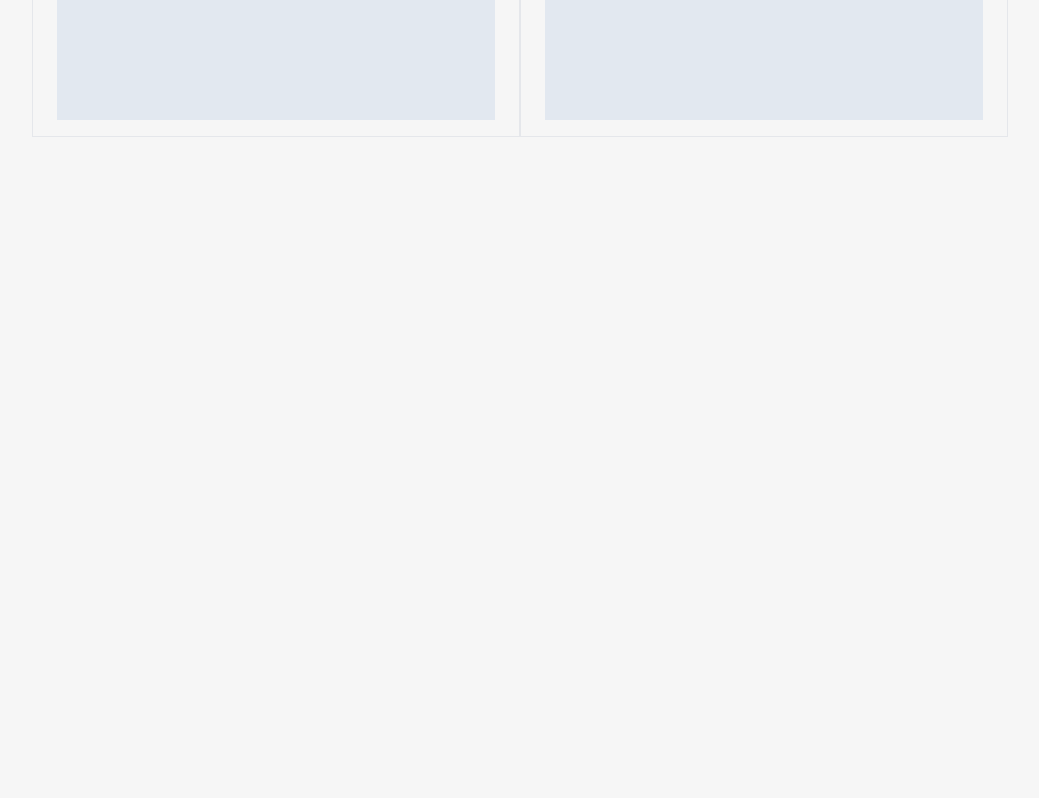
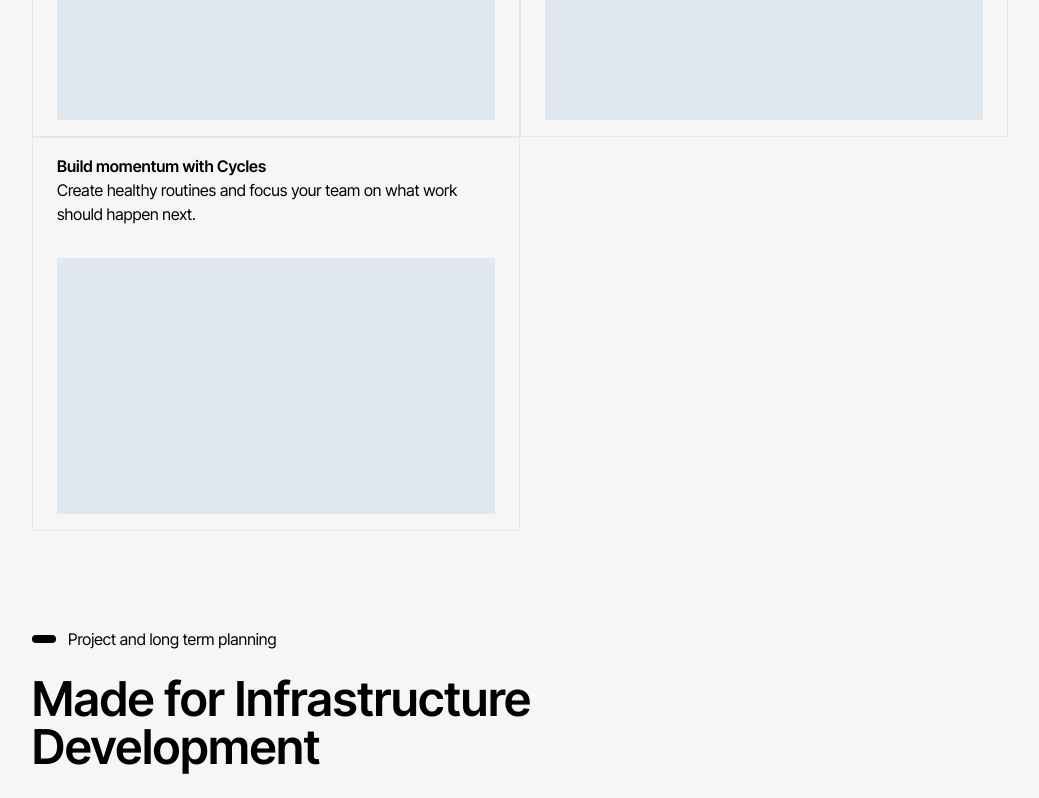
Before and after one commit to byfolarin/didactic-waffle, a React (Vite) app in the folder waffles-tailwind/: page / in a window 1280 px wide. Shown: the part 2720-3518 px from the top of the page, without its empty margins (120-1159 px from the left). Before the commit the page ends 2881 px from the top, so only its background shows below. Built offline with nearby package versions, Linux system fonts and the light colour scheme.

Commit message:
grid-col

```diff
--- a/waffles-tailwind/src/App.jsx
+++ b/waffles-tailwind/src/App.jsx
@@ -6,6 +6,7 @@ import ImgSection from './Components/ImgSection'
 import FirstSection from './Components/FirstSection'
 import SecondSection from './Components/SecondSection'
 import ThirdSection from './Components/ThirdSection'
+import FourthSection from './Components/FourthSection'
 
 
 
@@ -23,27 +24,8 @@ function App() {
     <FirstSection />
     <SecondSection/>
     <ThirdSection />
-
-
-
-
-    <div className='flex'>
-
-        <div className='w-full h-full border border-gray-200 py-4 px-6'>
-            <h2 className='font-semibold'>Build momentum with Cycles</h2>
-            <p>Create healthy routines and focus your team on what work should happen next.</p>
-
-            <div className='bg-slate-200 mt-8 w-full h-64'></div>
-        </div>
-
-        <div className='w-full h-full border  border-gray-200 py-4 px-6'>
-            <h2 className='font-semibold'>Build momentum with Cycles</h2>
-            <p>Create healthy routines and focus your team on what work should happen next.</p>
-
-            <div className='bg-slate-200 mt-8 w-full h-64'></div>
-        </div>
-
-    </div>
+    <FourthSection />
+    <FirstSection />
 
 
 
--- /dev/null
+++ b/waffles-tailwind/src/Components/FourthSection.jsx
@@ -0,0 +1,34 @@
+import React from 'react'
+
+const FourthSection = () => {
+  return (
+    <div>
+      <div className='grid grid-cols-2 '>
+
+            <div className='w-full h-full border border-gray-200 py-4 px-6'>
+                <h2 className='font-semibold'>Build momentum with Cycles</h2>
+                <p>Create healthy routines and focus your team on what work should happen next.</p>
+
+                <div className='bg-slate-200 mt-8 w-full h-64'></div>
+            </div>
+
+            <div className='w-full h-full border  border-gray-200 py-4 px-6'>
+                <h2 className='font-semibold'>Build momentum with Cycles</h2>
+                <p>Create healthy routines and focus your team on what work should happen next.</p>
+
+                <div className='bg-slate-200 mt-8 w-full h-64'></div>
+            </div>
+
+            <div className='w-full h-full border  border-gray-200 py-4 px-6'>
+                <h2 className='font-semibold'>Build momentum with Cycles</h2>
+                <p>Create healthy routines and focus your team on what work should happen next.</p>
+
+                <div className='bg-slate-200 mt-8 w-full h-64'></div>
+            </div>
+
+            </div>
+    </div>
+  )
+}
+
+export default FourthSection
```
